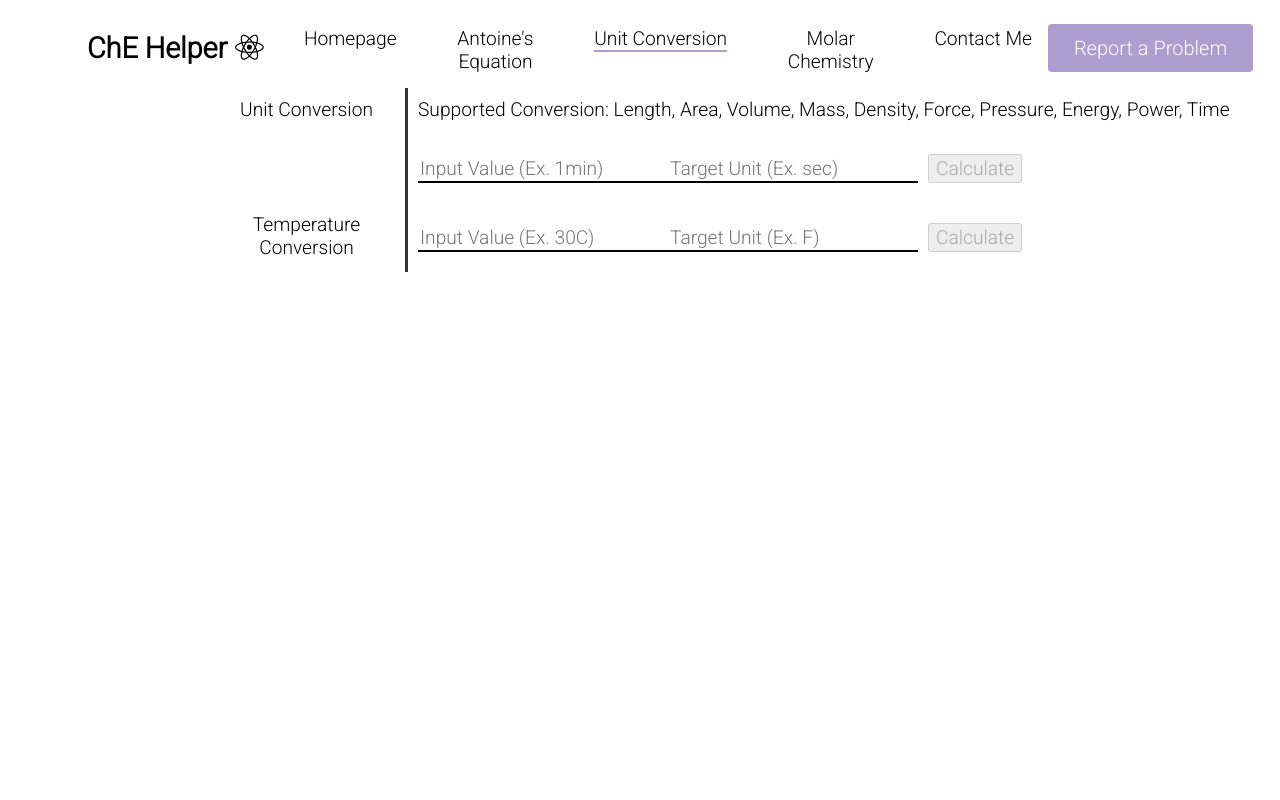
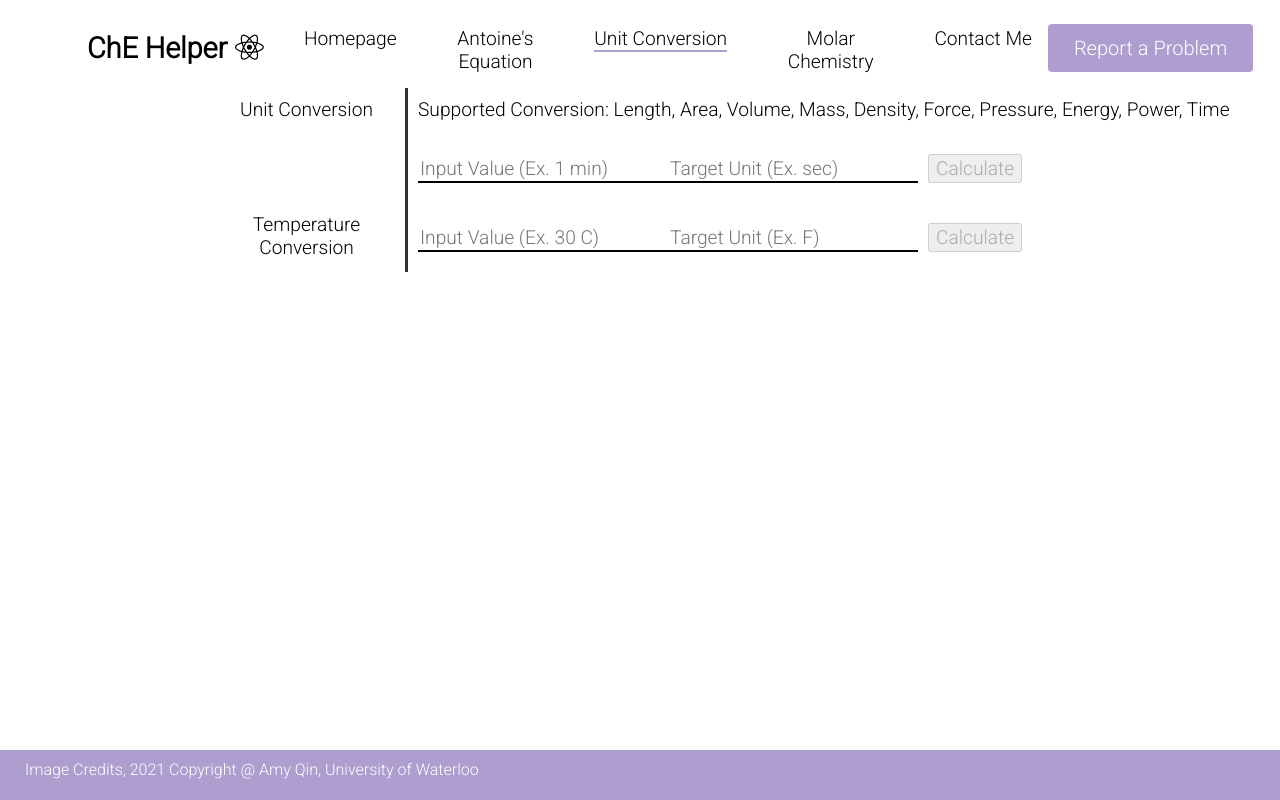
Before and after one commit to amy-mavis-qin/ChE-Helper, a React (Create React App) app: page /Unit_Conversion in a window 1280 px wide. Shown: the top 800 px of the page. Built offline with nearby package versions, Linux system fonts and the light colour scheme.

Commit message:
Added logic to remove whitespace and capitalization from input, added footer

```diff
--- a/src/App.js
+++ b/src/App.js
@@ -7,6 +7,7 @@ import AntoinesEquation from "./components/Pages/AntoinesEquation";
 import MolarChemistry from "./components/Pages/MolarChemistry";
 import Contact from "./components/Pages/Contact";
 import ProblemReport from "./components/Pages/ProblemReport";
+import Footer from './components/footer'
 
 
 function App() {
@@ -26,6 +27,9 @@ function App() {
           <Redirect to="/Home" />
       </Route>
     </Router>
+    <div>
+    <Footer />
+    </div>
     </>
   );
 }
--- a/src/components/Pages/Pages.css
+++ b/src/components/Pages/Pages.css
@@ -1,5 +1,5 @@
 .homepage-banner{
-    width:40%;
+    width:750px;
     height:auto;
     display:block;
     margin-left: auto;
@@ -251,5 +251,5 @@ a:active{
 
 .unit-input:focus,
 .unit-variable-input:focus{
-    border-bottom: 3px solid #ae9dcf;
+    border-bottom: 2px solid #ae9dcf;
 }
--- a/src/components/Pages/UnitConversion.js
+++ b/src/components/Pages/UnitConversion.js
@@ -64,7 +64,7 @@ class UnitConversion extends Component{
                         Supported Conversion: Length, Area, Volume, Mass, Density, Force, Pressure, Energy, Power, Time
                         <div className='unit-conversion'>
                         <br />
-                            <input className='unit-variable-input' placeholder="Input Value (Ex. 1min)" onChange={e => {
+                            <input className='unit-variable-input' placeholder="Input Value (Ex. 1 min)" onChange={e => {
                                 this.setState({unitVariableInput: e.target.value}, () =>{
                                     if(this.checkIfUnitReady()){
                                         this.setState({unitDisabled:false})
@@ -93,7 +93,7 @@ class UnitConversion extends Component{
                     </div>
                     <div className="container-right">
                     <div className='temp-conversion'>
-                        <input className='unit-variable-input' placeholder="Input Value (Ex. 30C)" onChange={e => {
+                        <input className='unit-variable-input' placeholder="Input Value (Ex. 30 C)" onChange={e => {
                                 this.setState({tempInput: e.target.value}, () => {
                                     if(this.checkIfTempReady()){
                                         this.setState({tempDisabled:false})
--- /dev/null
+++ b/src/components/footer.css
@@ -0,0 +1,25 @@
+.footer{
+    background-color: #ae9dcf;
+    position: fixed;
+    bottom: 0;
+    left: 0;
+    height: 50px;
+    width: 100%;
+    color: white;
+    text-align: center;
+}
+
+a.image-credits{
+    color: white;
+    margin-top: 10px;
+    margin-left: 25px;
+    float: left;
+}
+a.image-credits:hover{
+    cursor: pointer;
+    font-style: italic;
+}
+.copyright{
+    margin-top: 10px;
+    float: left;
+}
--- /dev/null
+++ b/src/components/footer.js
@@ -0,0 +1,11 @@
+import React from "react";
+import "./footer.css"
+
+const Footer = () => (
+  <div className="footer">
+    <a href="https://www.pexels.com/photo/flatlay-photography-of-red-carnations-894751/" className="image-credits">Image Credits</a>
+    <p className="copyright">, 2021 Copyright @ Amy Qin, University of Waterloo</p>
+  </div>
+);
+
+export default Footer;
--- a/src/scripts/functions.js
+++ b/src/scripts/functions.js
@@ -30,6 +30,8 @@ function variableInput() {
 function unitConvert(input,outputUnit){
     try{
         var inputValue, inputUnit;
+        outputUnit = outputUnit.toLowerCase();
+        input = input.replace(/\s/g,"");
         input = Object.values(variableInput(input))
         inputValue = input[0][0];
         inputUnit = input[0][1];
@@ -51,6 +53,8 @@ function unitConvert(input,outputUnit){
 
 function tempConvert(input,outputUnit){
     try{
+        input = input.replace(/\s/g,"");
+        outputUnit = outputUnit.toLowerCase();
         var inputValue, inputUnit, convertedValue;
         if(typeof input === "string"){
             inputValue = parseFloat((input.match(/\d+/))[0], 10);
@@ -72,7 +76,7 @@ function tempConvert(input,outputUnit){
         } else if (inputUnit == 'k' && outputUnit == 'f'){
             convertedValue = (inputValue * (9/5)) - 459.67
         };
-        return ("The temperature is " + convertedValue + outputUnit)
+        return ("The temperature is " + convertedValue + " " + outputUnit)
     } catch (e) {
         if(e instanceof TypeError){
             alert("Invalid Input")
```
Lines whose indentation alone changed are shown as unchanged.
